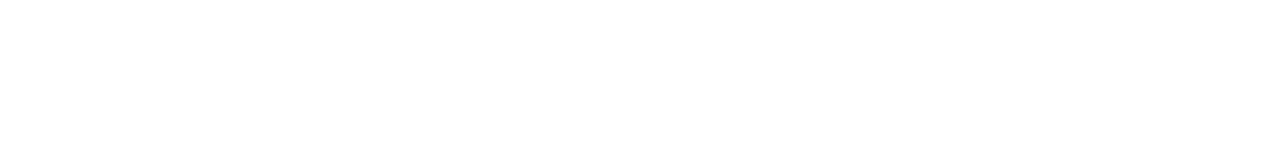
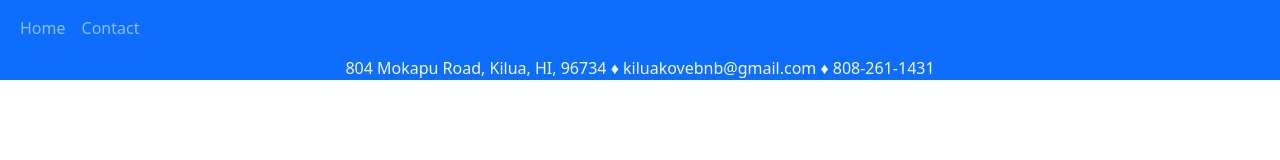
Before and after one commit to Braden-Mayfield/Bootstrap, a plain HTML site: page contact.html in a window 1280 px wide. Drawn offline with nearby package versions, Linux system fonts and the light colour scheme.

Commit message:
Nav and Footer

```diff
--- a/contact.html
+++ b/contact.html
@@ -15,6 +15,26 @@ Date: 11/19/23
 
 </head>
 <body>
+<header>
+	<nav class="navbar navbar-expand-lg bg-primary" data-bs-theme="dark">
+		<div class="container-fluid">
+			<ul class="navbar-nav">
+				<li class="nav-item">
+					<a class="nav-link" href="index.html">Home</a>
+				</li>
+				<li class="nav-item">
+					<a class="nav-link" href="contact.html">Contact</a>
+				</li>
+			</ul>
+		</div>
+	</nav>
+</header>
 
+
+<footer>
+	<div class="bg-primary">
+		<p class="text-center text-light">804 Mokapu Road, Kilua, HI, 96734 &#9830; kiluakovebnb@gmail.com &#9830; 808-261-1431</p>
+	</div>
+</footer>
 </body>
 </html>
```
Also changed, not shown: index.html (+20 -0 lines).
